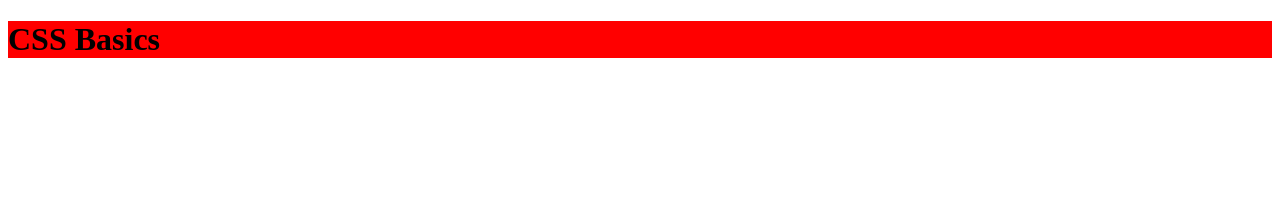
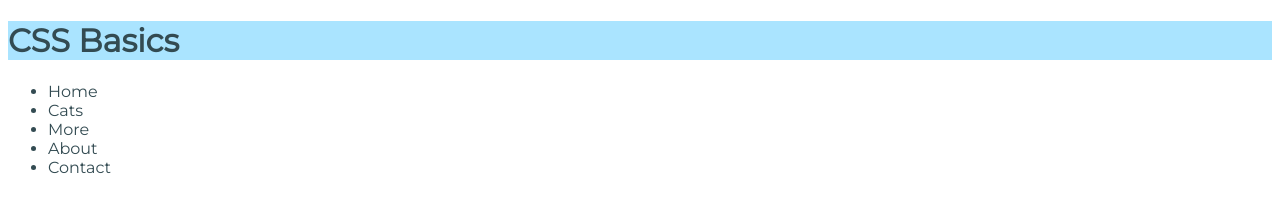
Before and after one commit to rebeccauranga/css-demo, a plain HTML site: page index.html in a window 1280 px wide. Drawn offline with Linux system fonts and the light colour scheme.

Commit message:
adds nav bar and custom fonts

```diff
--- a/index.html
+++ b/index.html
@@ -6,9 +6,20 @@
     <meta http-equiv="X-UA-Compatible" content="ie=edge">
     <title>CSS Basics Demo</title>
     <!-- The href contains the path to the CSS file -->
+    <link href="https://fonts.googleapis.com/css?family=Montserrat" rel="stylesheet">
     <link rel="stylesheet" href="./stylesheets/index.css">
 </head>
 <body>
-    <h1 class="main-title">CSS Basics</h1>
+    <h1 class="main-title fancy-font">CSS Basics</h1>
+    <div class="navbar">
+        <ul>
+            <li>Home</li>
+            <li>Cats</li>
+            <li>More</li>
+            <li>About</li>
+            <li>Contact</li>
+        </ul>
+
+    </div>
 </body>
 </html>
--- a/stylesheets/index.css
+++ b/stylesheets/index.css
@@ -1,7 +1,12 @@
 
 /* These are the styles for the whole document. (Using an asterick */
 
-.main-title
-{
-    background: red;
+.main-title {
+    background: rgb(170, 228, 255);
 }
+
+.fancy-font, .navbar {
+    font-family: 'Montserrat', sans-serif;
+
+    color: rgb(51, 75, 82);
+}
```
